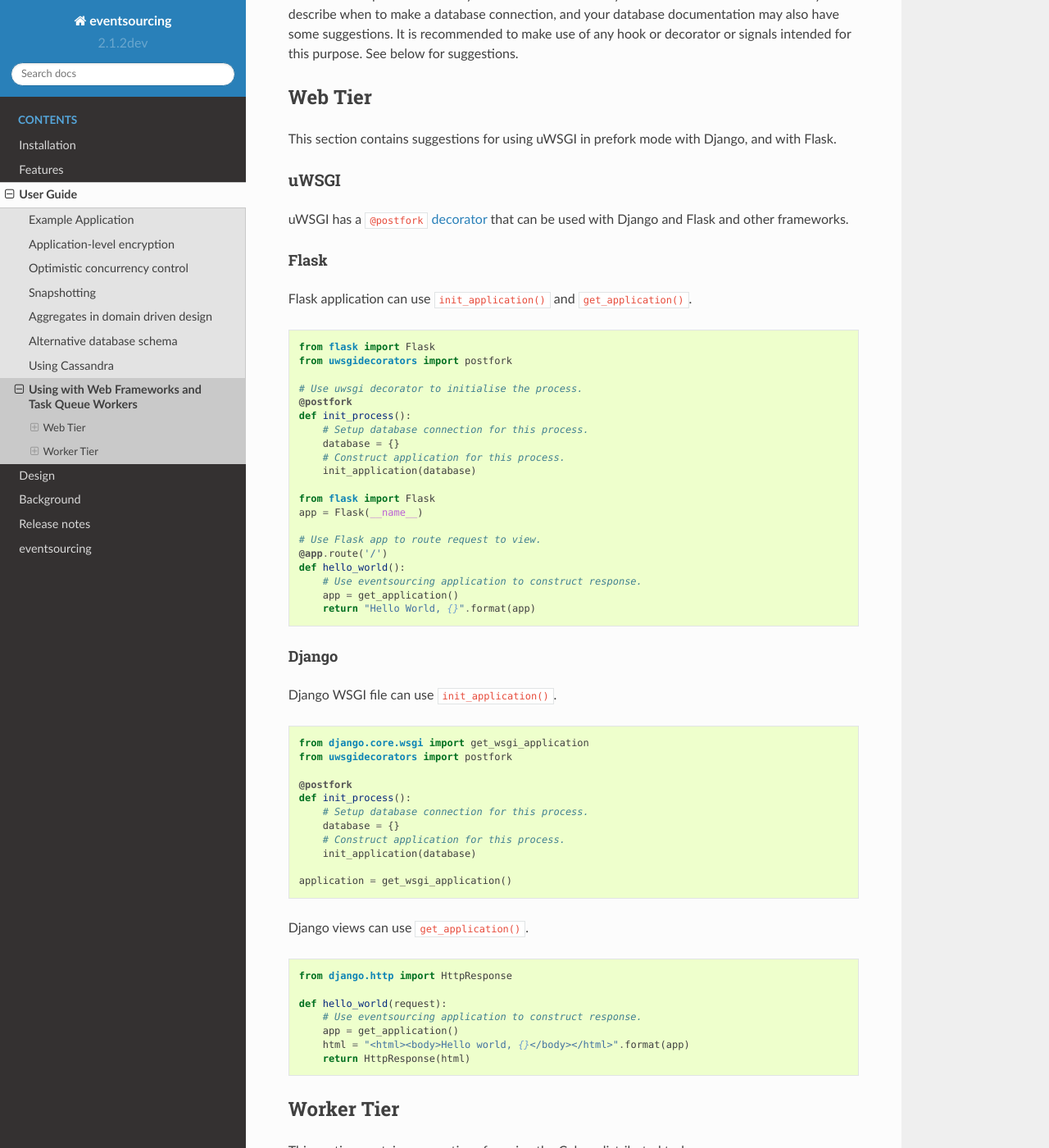
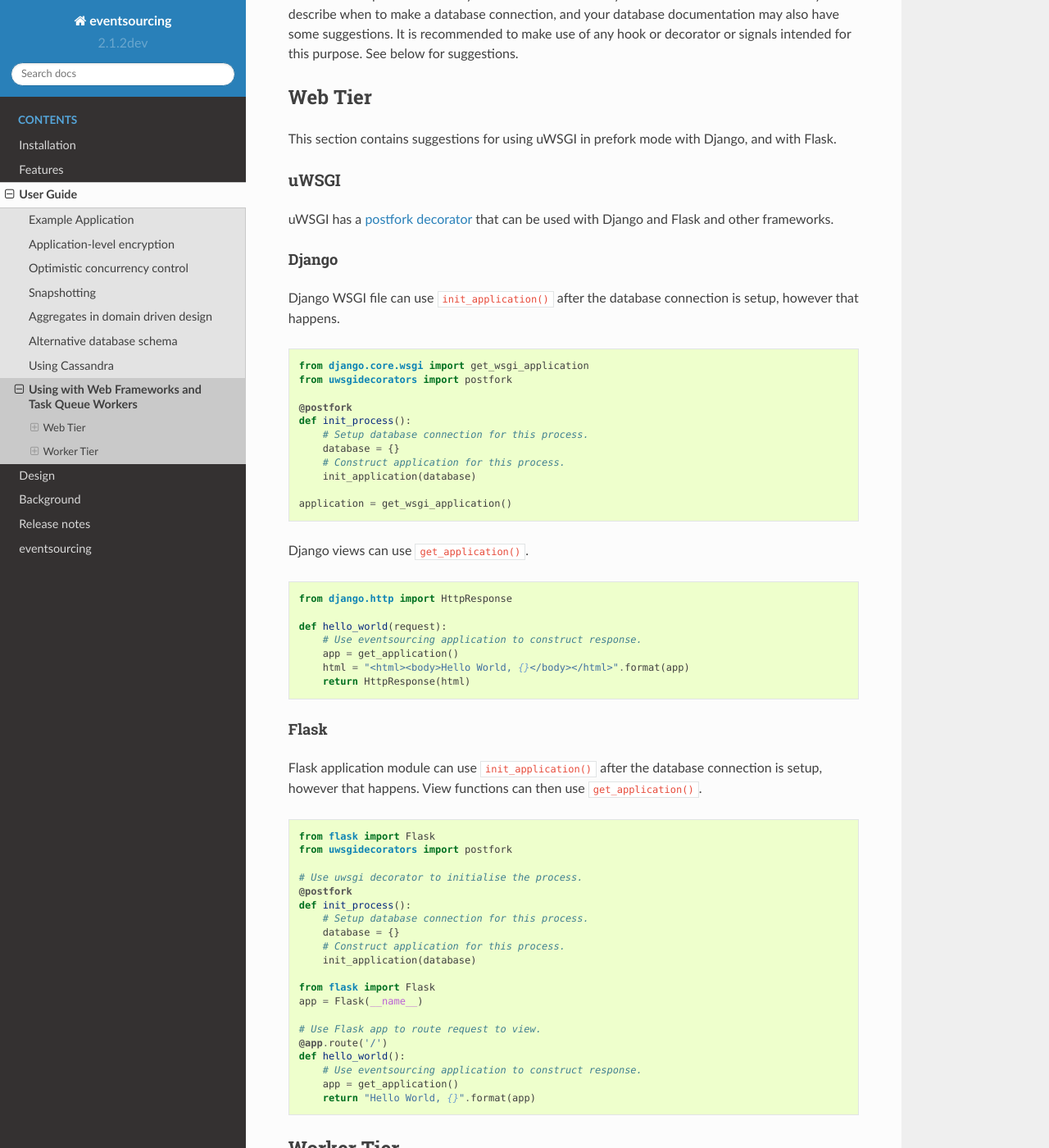
Before and after one commit to pyeventsourcing/eventsourcing, a Sphinx documentation site: the page built from docs/topics/user_guide/wsgi.rst, in a window 1280 px wide and 1400 px high, scrolled down 1356 px. Shown: the whole window at 82% size. Built offline with Sphinx 7.4.7 and the Read the Docs theme 2.0.0, drawn with Linux system fonts in a browser that asks for light colours; some of the changed text lies outside the part shown.

```diff
--- a/docs/topics/user_guide/wsgi.rst
+++ b/docs/topics/user_guide/wsgi.rst
@@ -83,44 +83,16 @@ with Flask.
 uWSGI
 -----
 
-uWSGI has a ``@postfork`` `decorator
+uWSGI has a `postfork decorator
 <http://uwsgi-docs.readthedocs.io/en/latest/PythonDecorators.html#uwsgidecorators.postfork>`__
 that can be used with Django and Flask and other frameworks.
-
-
-Flask
-"""""
-
-Flask application can use ``init_application()`` and ``get_application()``.
-
-.. code:: python
-
-    from flask import Flask
-    from uwsgidecorators import postfork
-
-    # Use uwsgi decorator to initialise the process.
-    @postfork
-    def init_process():
-        # Setup database connection for this process.
-        database = {}
-        # Construct application for this process.
-        init_application(database)
-
-    from flask import Flask
-    app = Flask(__name__)
-
-    # Use Flask app to route request to view.
-    @app.route('/')
-    def hello_world():
-        # Use eventsourcing application to construct response.
-        app = get_application()
-        return "Hello World, {}".format(app)
 
 
 Django
 """"""
 
-Django WSGI file can use ``init_application()``.
+Django WSGI file can use ``init_application()`` after the database
+connection is setup, however that happens.
 
 .. code:: python
 
@@ -147,8 +119,40 @@ Django views can use ``get_application()``.
     def hello_world(request):
         # Use eventsourcing application to construct response.
         app = get_application()
-        html = "<html><body>Hello world, {}</body></html>".format(app)
+        html = "<html><body>Hello World, {}</body></html>".format(app)
         return HttpResponse(html)
+
+
+Flask
+"""""
+
+Flask application module can use ``init_application()`` after the database
+connection is setup, however that happens. View functions can then use
+``get_application()``.
+
+.. code:: python
+
+    from flask import Flask
+    from uwsgidecorators import postfork
+
+    # Use uwsgi decorator to initialise the process.
+    @postfork
+    def init_process():
+        # Setup database connection for this process.
+        database = {}
+        # Construct application for this process.
+        init_application(database)
+
+    from flask import Flask
+    app = Flask(__name__)
+
+    # Use Flask app to route request to view.
+    @app.route('/')
+    def hello_world():
+        # Use eventsourcing application to construct response.
+        app = get_application()
+        return "Hello World, {}".format(app)
+
 
 
 Worker Tier
@@ -160,8 +164,14 @@ This section contains suggestions for using the Celery distributed task queue.
 Celery
 ------
 
-Celery has a ``worker_process_init`` `signal
+Celery has a `worker_process_init signal decorator
 <http://docs.celeryproject.org/en/latest/userguide/signals.html#worker-process-init>`__.
+
+
+Celery task module can use ``init_application()`` after the event sourcing
+application's database connection has been setup, however that happens.
+Celery tasks can then use ``get_application()``.
+
 
 .. code:: python
 
```
